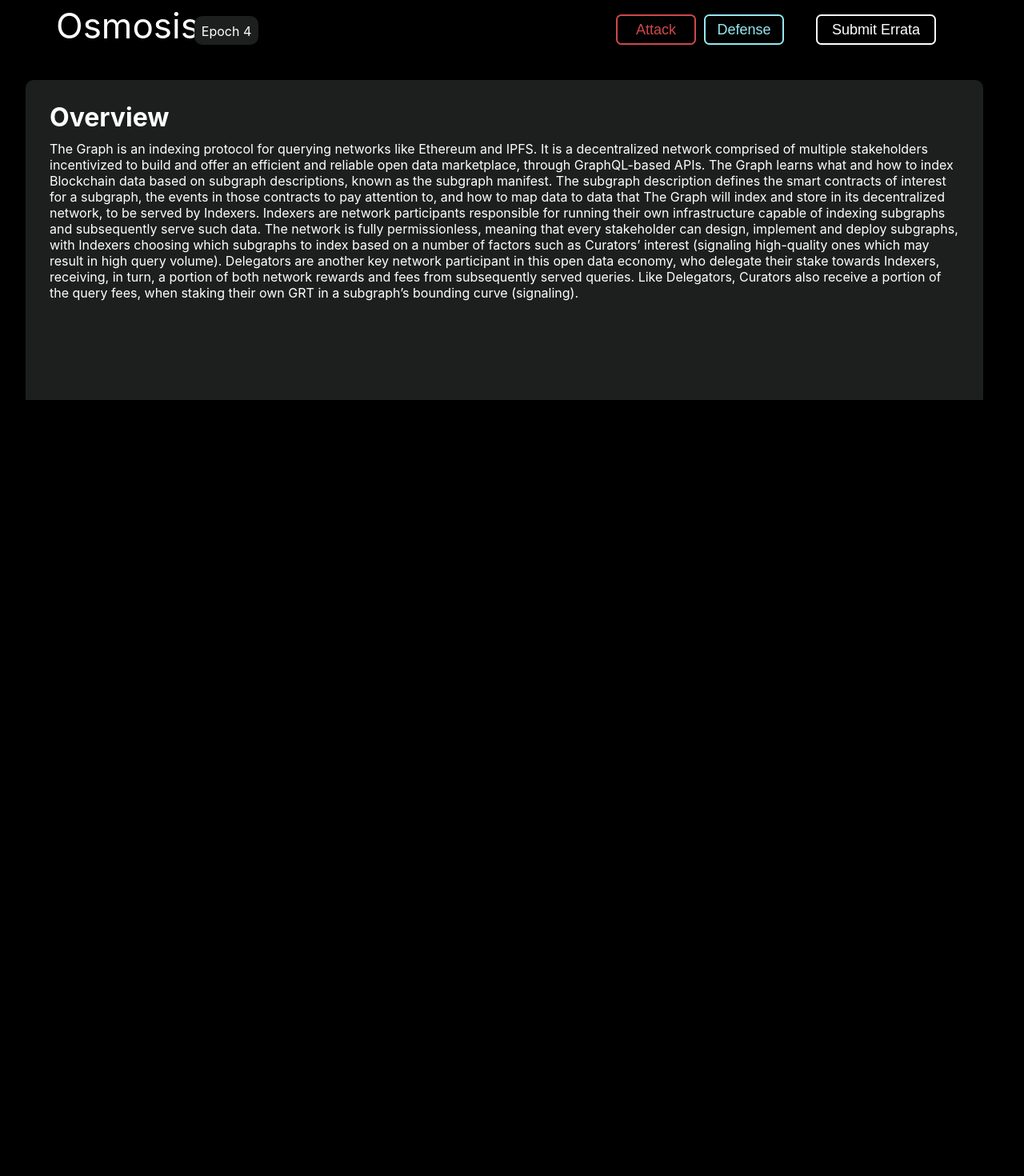
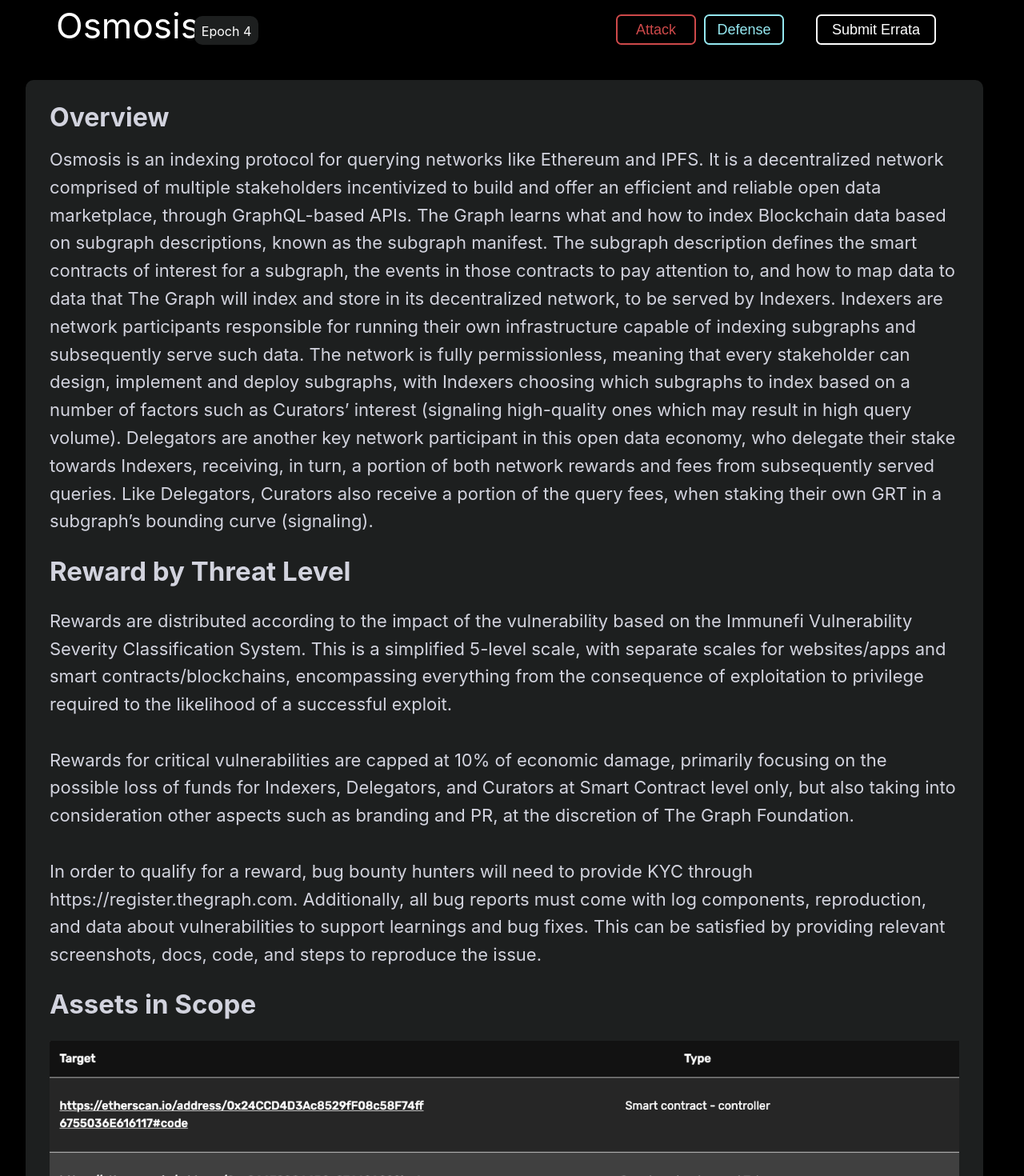
Before and after one commit to longfin/errata-frontend, a Next.js app: page /Osmosis in a window 1280 px wide. Shown: the part 280-1750 px from the top of the page at 80% size. Before the commit the page ends 800 px from the top, so only its background shows below. Built offline with nearby package versions, Linux system fonts and the light colour scheme; what @keplr-wallet/cosmos would draw is missing.

Commit message:
Fix detail

```diff
--- a/pages/Osmosis.js
+++ b/pages/Osmosis.js
@@ -112,13 +112,32 @@
               <br/>
               <div className={styles.ovv}>
               <p >
-              The Graph is an indexing protocol for querying networks like Ethereum and IPFS. It is a decentralized network comprised of multiple stakeholders incentivized to build and offer an efficient and reliable open data marketplace, through GraphQL-based APIs.
+              Osmosis is an indexing protocol for querying networks like Ethereum and IPFS. It is a decentralized network comprised of multiple stakeholders incentivized to build and offer an efficient and reliable open data marketplace, through GraphQL-based APIs.
 
 The Graph learns what and how to index Blockchain data based on subgraph descriptions, known as the subgraph manifest. The subgraph description defines the smart contracts of interest for a subgraph, the events in those contracts to pay attention to, and how to map data to data that The Graph will index and store in its decentralized network, to be served by Indexers. Indexers are network participants responsible for running their own infrastructure capable of indexing subgraphs and subsequently serve such data.
 
 The network is fully permissionless, meaning that every stakeholder can design, implement and deploy subgraphs, with Indexers choosing which subgraphs to index based on a number of factors such as Curators’ interest (signaling high-quality ones which may result in high query volume). Delegators are another key network participant in this open data economy, who delegate their stake towards Indexers, receiving, in turn, a portion of both network rewards and fees from subsequently served queries. Like Delegators, Curators also receive a portion of the query fees, when staking their own GRT in a subgraph’s bounding curve (signaling).
 
               </p>
+              <h2 className={styles.reward}>
+              Reward by Threat Level
+              </h2>
+              <p>
+              Rewards are distributed according to the impact of the vulnerability based on the Immunefi Vulnerability Severity Classification System. This is a simplified 5-level scale, with separate scales for websites/apps and smart contracts/blockchains, encompassing everything from the consequence of exploitation to privilege required to the likelihood of a successful exploit.
+<br/>
+<br/>
+Rewards for critical vulnerabilities are capped at 10% of economic damage, primarily focusing on the possible loss of funds for Indexers, Delegators, and Curators at Smart Contract level only, but also taking into consideration other aspects such as branding and PR, at the discretion of The Graph Foundation.
+<br/>
+<br/>
+In order to qualify for a reward, bug bounty hunters will need to provide KYC through https://register.thegraph.com. Additionally, all bug reports must come with log components, reproduction, and data about vulnerabilities to support learnings and bug fixes. This can be satisfied by providing relevant screenshots, docs, code, and steps to reproduce the issue.
+
+
+              </p>
+
+              <h2 className={styles.scope}>
+              Assets in Scope
+              </h2>
+              <Image src="/scope.png" alt="scope" width="1400" height="843px"/>
               </div>
         </div>
       </div>
--- a/styles/Home.module.css
+++ b/styles/Home.module.css
@@ -731,7 +731,7 @@
 .boxx{
   position:absolute;
   width:1197px;
-  height:400px;
+  height:2000px;
   border-radius: 10px 10px 0 0;
   background-color: #1D1F1F ;
   top:360px;
@@ -741,11 +741,16 @@
   position:absolute;
   left:30px;
   font-size: 32px;
+  color:#D2D3DE;
+
 }
 
 .ovv{
   padding-left: 30px;
   padding-right:30px;
+  color: #D2D3DE;
+  line-height: 34.8px;
+  font-size: 22px;;
 }
 
 .attakcircle{
```
Also changed, not shown: public/scope.png (added).
